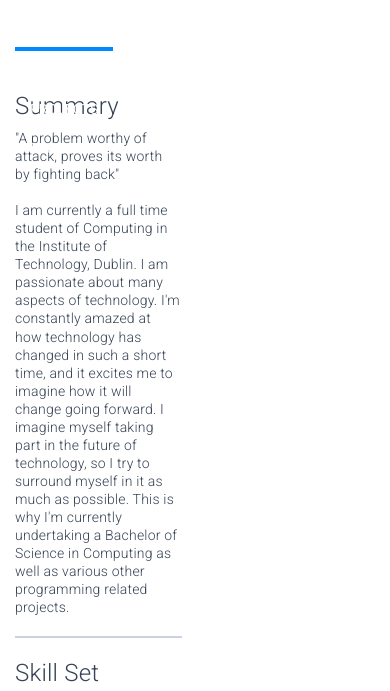
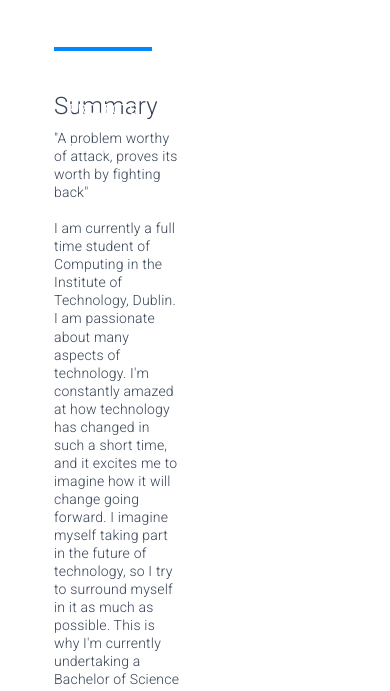
Before and after one commit to deanflood/Portfolio, a plain HTML site: page index.html in a window 390 px wide. Shown: the part 229-920 px from the top of the page. Drawn offline with nearby package versions, Linux system fonts and the light colour scheme.

Commit message:
Fixing padding on desktop

```diff
--- a/css/style.css
+++ b/css/style.css
@@ -21,6 +21,12 @@ html, body {
 .details_bg {
     height: 620px;
     bottom: 40px;
+}
+
+.main_content{
+	width: 80%;
+    margin-left: auto;
+    margin-right: auto;
 }
 .profile_image {
     position: absolute;
@@ -492,7 +498,7 @@ html, body {
 
 .modal-dialog {
   width: 90%;
-  height: 100%;
+  height: 90%;
   padding: 0;
   margin-left: auto;
   margin-right: auto;
--- a/index.html
+++ b/index.html
@@ -27,7 +27,7 @@
 
 
     <div class="row remove-padding">
-        <div class="col-xs-12 col-sm-10 remove_mobile_padding">
+        <div class="remove_mobile_padding main_content">
             <div class="col-xs-12 col-sm-4 profile_bg">
 
                 <div class="profile_image">
```
